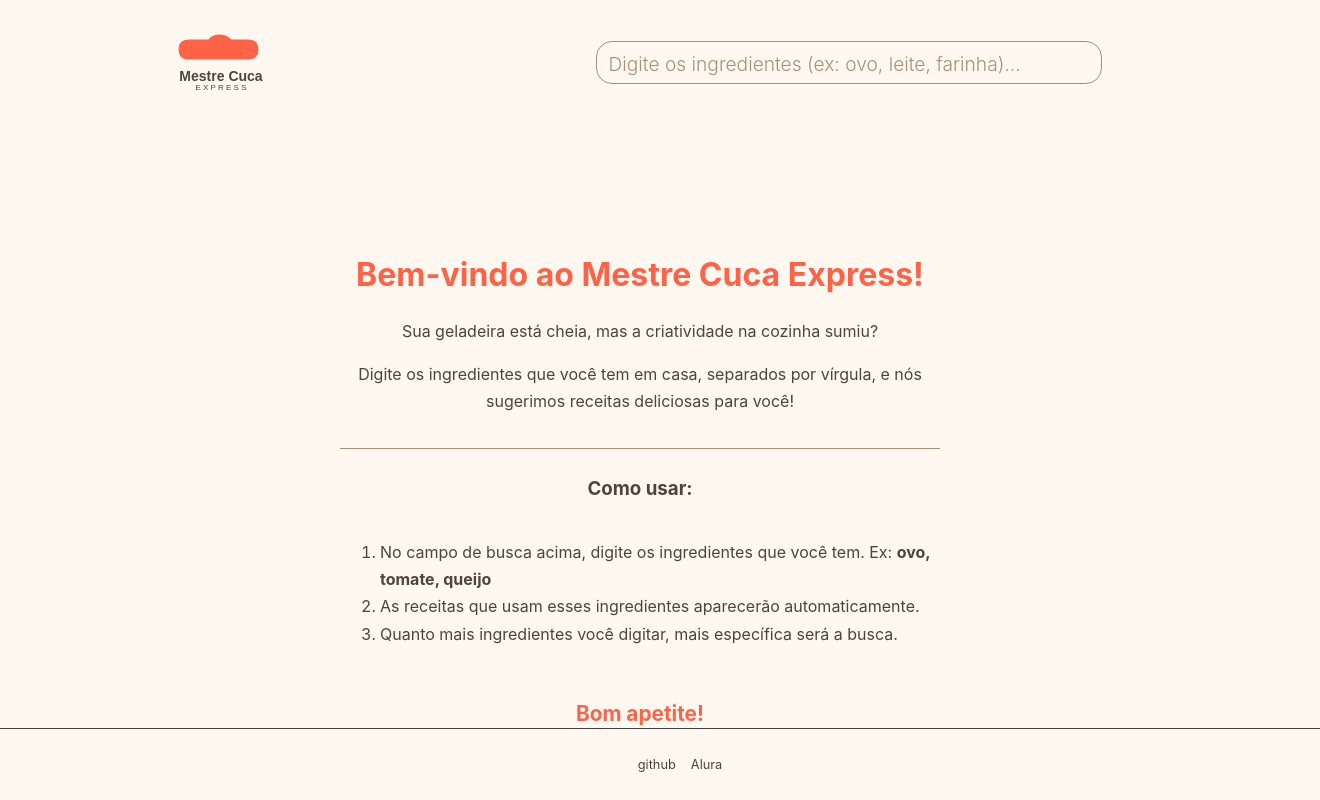
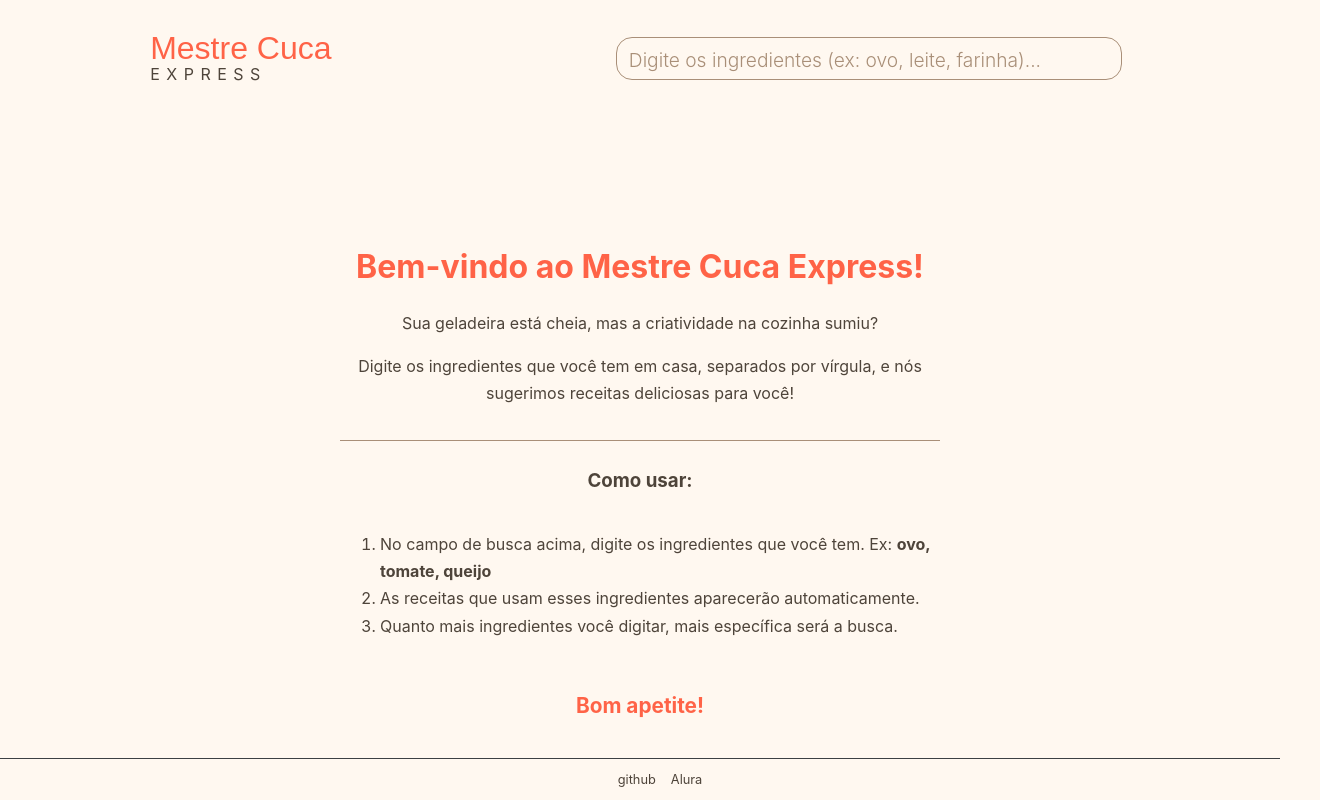
Before and after one commit to simoneestrozi/imersao-dev-10, a plain HTML site: page index.html in a window 1280 px wide. Shown: the whole page, 1320 px wide, since content can reach past the window. Drawn offline with Linux system fonts and the light colour scheme.

Commit message:
Add files via upload
Foi alterado o logo da pagina.

```diff
--- a/index.html
+++ b/index.html
@@ -8,7 +8,10 @@
 </head>
 <body>
     <header>
-        <img src="logo.svg" alt="Logo Mestre Cuca Express" style="height: 60px;">
+        <div class="logo-texto">
+            <h1>Mestre Cuca</h1>
+            <span>E X P R E S S</span>
+        </div>
         <div>
             <input type="text" id="campo-busca" placeholder="Digite os ingredientes (ex: ovo, leite, farinha)...">
             <!-- O botão foi removido anteriormente, mantendo a busca automática -->
@@ -21,7 +24,7 @@
     </main>
     <footer class="footer">
         <ul class="footer-links">
-            <li><a href="https://github.com/guilhermeonrails">github</a></li>
+            <li><a href="https://github.com/simoneestrozi/imersao-dev-10">github</a></li>
             <li><a href="https://www.alura.com.br">Alura</a></li>
         </ul>
     </footer>
--- a/script.js
+++ b/script.js
@@ -54,8 +54,13 @@ function renderizarCards(dados) {
             <h2>${dado.nome}</h2>
             <div class="conteudo-receita">
                 <p><strong>Tempo de Preparo:</strong> ${dado.tempo_preparo}</p>
-                <p><strong>Ingredientes:</strong> ${dado.ingredientes.join(', ')}.</p>
-                <p><strong>Modo de Preparo:</strong> ${dado.modo_preparo}</p>
+                <div>
+                    <strong>Ingredientes:</strong>
+                    <ul class="lista-ingredientes">
+                        ${dado.ingredientes.map(ingrediente => `<li>${ingrediente}</li>`).join('')}
+                    </ul>
+                </div>
+                <p><strong>Modo de Preparo:</strong><br>${dado.modo_preparo}</p>
             </div>
         `;
         cardContainer.appendChild(card);
--- a/style.css
+++ b/style.css
@@ -33,12 +33,23 @@ header {
     gap: 1rem; /* Espaçamento entre os elementos flex */
 }
 
-header h1 {
-    font-size: 1.5rem; /* Tamanho da fonte */
-    margin: 0; /* Remove a margem padrão */
+.logo-texto {
+    text-align: left;
+}
+
+.logo-texto h1 {
+    font-size: 2rem;
+    margin: 0;
     font-family: "Special Gothic Expanded One", sans-serif;
-    font-weight: 400; /* Peso da fonte (médio) */
-    white-space: nowrap; /* Impede a quebra de linha do texto */
+    font-weight: 400;
+    color: var(--primary-color);
+    line-height: 1;
+}
+
+.logo-texto span {
+    font-size: 1rem;
+    color: var(--secondary-color);
+    letter-spacing: 1px;
 }
 
 div input {
@@ -93,6 +104,7 @@ div input:focus {
 
 main {
     overflow-y: scroll; /* Adiciona uma barra de rolagem vertical se o conteúdo exceder a altura */
+    overflow-y: auto; /* Adiciona uma barra de rolagem vertical se o conteúdo exceder a altura */
     max-width: 80rem; /* Largura máxima do conteúdo principal */
     margin: 0 auto; /* Centraliza o conteúdo principal horizontalmente */
     margin-top: 2rem; /* Margem no topo */
@@ -174,6 +186,12 @@ article a:hover {
     text-decoration: underline; /* Adiciona sublinhado ao passar o mouse */
 }
 
+.lista-ingredientes {
+    padding-left: 1.2rem; /* Adiciona um pequeno recuo à lista */
+    margin-top: 0.5rem; /* Espaço acima da lista */
+    margin-bottom: 0.5rem; /* Espaço abaixo da lista */
+}
+
 .sem-resultados {
     text-align: center;
     font-size: 1.2rem;
@@ -221,7 +239,6 @@ article a:hover {
     width: 100%; /* Largura total */
     color: var(--tertiary-color); /* Cor do texto */
     background-color: var(--bg-color); /* Cor de fundo */
-    padding: 15px 20px; /* Espaçamento interno */
     border-top: 1px solid #3c4043; /* Borda superior */
     font-size: 0.8rem; /* Tamanho da fonte */
 }
```
